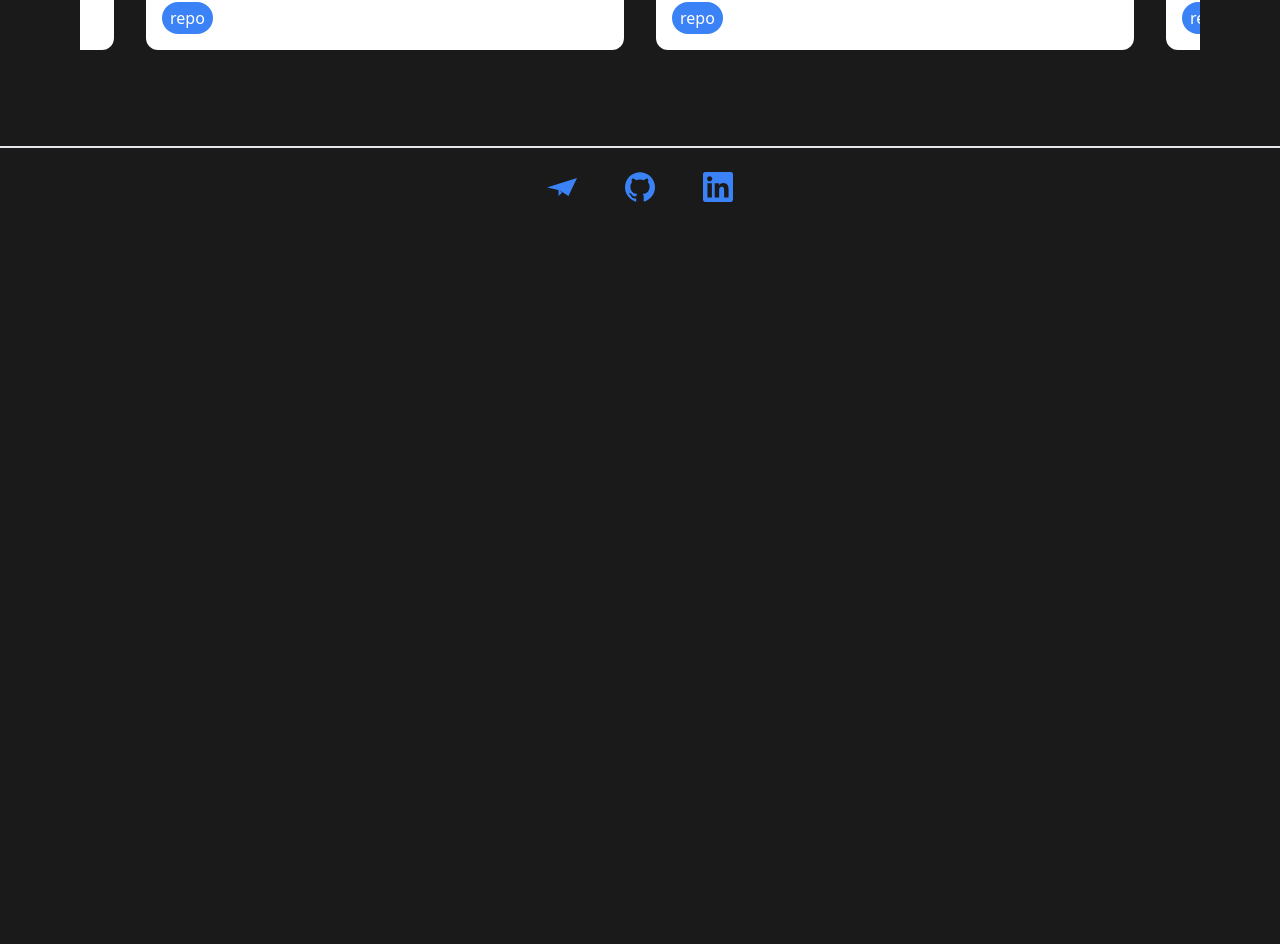
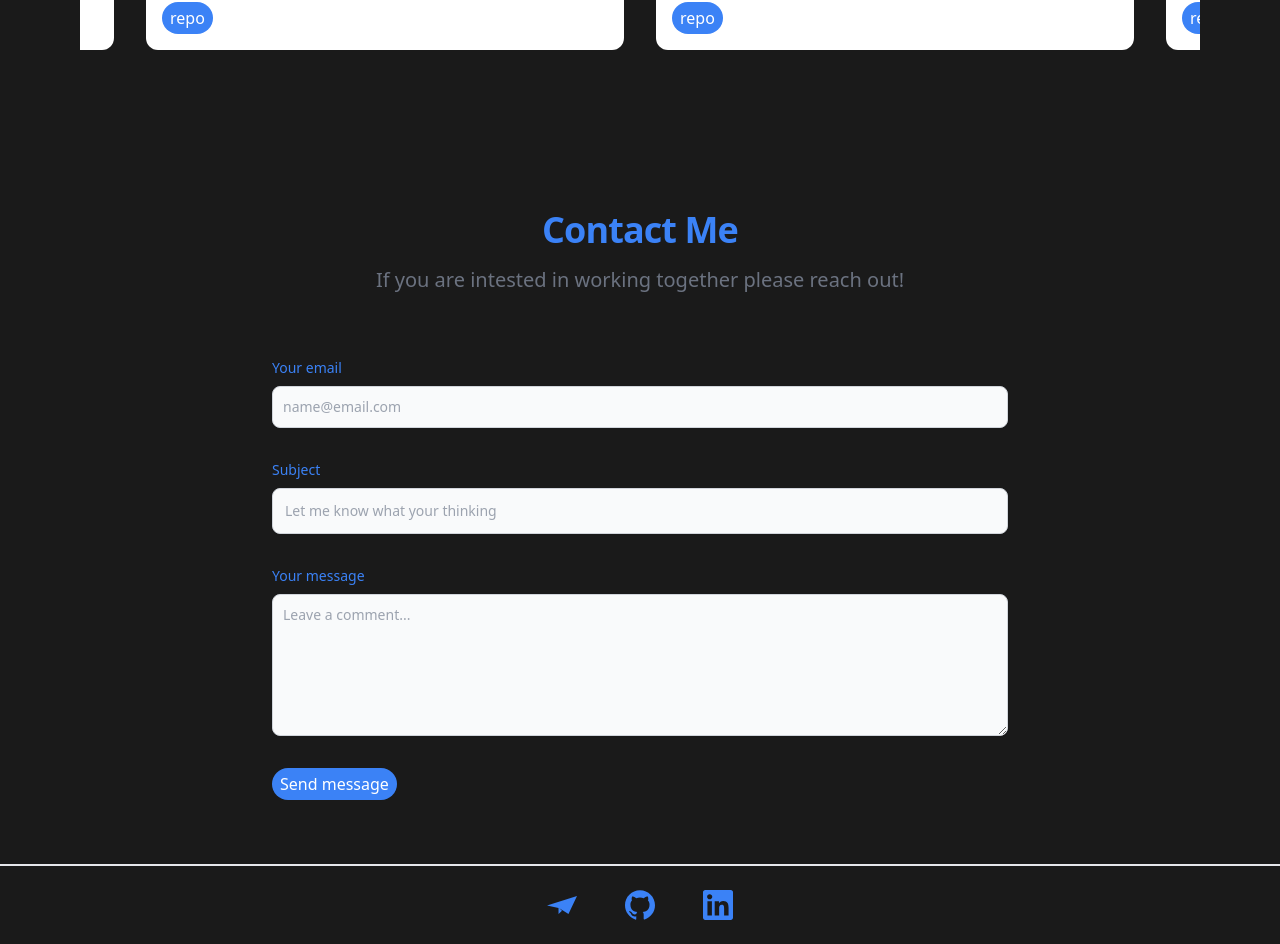
Before and after one commit to canaano/React-Portfolio, a React (Vite) app: page / in a window 1280 px wide. Shown: the part 1850-2794 px from the top of the page. Before the commit the page ends 2076 px from the top, so only its background shows below. Built offline with nearby package versions, Linux system fonts and the light colour scheme.

Commit message:
added a contact form and linked to navbar

```diff
--- a/src/App.jsx
+++ b/src/App.jsx
@@ -8,6 +8,7 @@
 import Footer from "./components/Footer";
 import About from "./components/About";
 import { AiOutlineConsoleSql } from "react-icons/ai";
+import Contact from "./components/Contact";
 
 const cards = [
   {
@@ -136,6 +137,9 @@
         </Slider>
       </div>
       <div>
+        <Contact />
+      </div>
+      <div>
         <Footer />
       </div>
     </div>
--- /dev/null
+++ b/src/components/Contact.jsx
@@ -0,0 +1,70 @@
+import React from "react";
+
+const Contact = () => {
+  return (
+    <section id="contact">
+      <div class="py-8 lg:py-16 px-4 mx-auto max-w-screen-md">
+        <h2 class="mb-4 text-4xl tracking-tight font-extrabold text-center text-blue-500">
+          Contact Me
+        </h2>
+        <p class="mb-8 lg:mb-16 font-light text-center text-gray-500 sm:text-xl">
+          If you are intested in working together please reach out!
+        </p>
+        <form action="#" class="space-y-8">
+          <div>
+            <label
+              for="email"
+              class="block mb-2 text-sm font-medium text-blue-500"
+            >
+              Your email
+            </label>
+            <input
+              type="email"
+              id="email"
+              class="shadow-sm bg-gray-50 border border-gray-300 text-gray-900 text-sm rounded-lg focus:ring-primary-500 focus:border-primary-500 block w-full p-2.5 "
+              placeholder="name@email.com"
+              required
+            />
+          </div>
+          <div>
+            <label
+              for="subject"
+              class="block mb-2 text-sm font-medium text-blue-500"
+            >
+              Subject
+            </label>
+            <input
+              type="text"
+              id="subject"
+              class="block p-3 w-full text-sm text-blue-500 bg-gray-50 rounded-lg border border-gray-300 shadow-sm focus:ring-primary-500 focus:border-primary-500 "
+              placeholder="Let me know what your thinking"
+              required
+            />
+          </div>
+          <div class="sm:col-span-2">
+            <label
+              for="message"
+              class="block mb-2 text-sm font-medium text-blue-500"
+            >
+              Your message
+            </label>
+            <textarea
+              id="message"
+              rows="6"
+              class="block p-2.5 w-full text-sm text-gray-900 bg-gray-50 rounded-lg shadow-sm border border-gray-300 focus:ring-primary-500 focus:border-primary-500"
+              placeholder="Leave a comment..."
+            ></textarea>
+          </div>
+          <button
+            type="submit"
+            className="bg-blue-500 text-white px-2 py-1 rounded-full mt-3 hover:bg-blue-600"
+          >
+            Send message
+          </button>
+        </form>
+      </div>
+    </section>
+  );
+};
+
+export default Contact;
```
